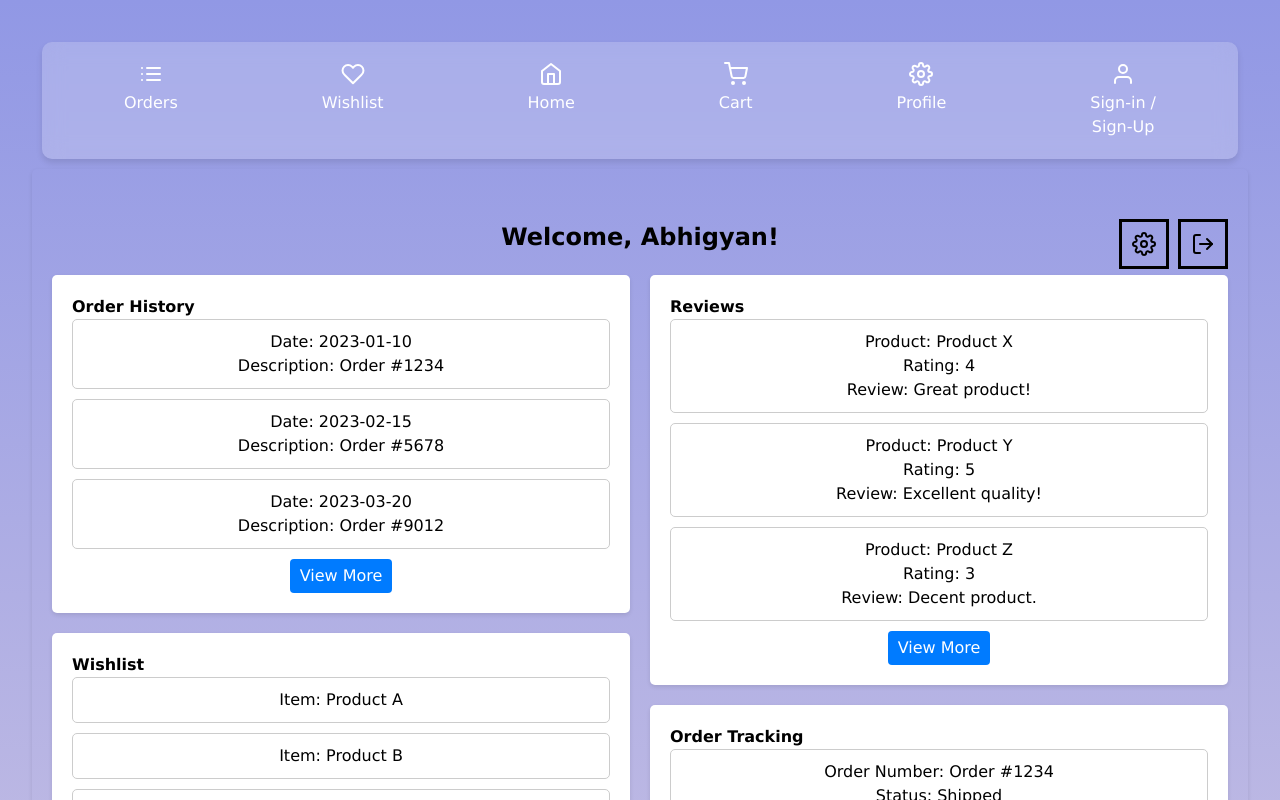
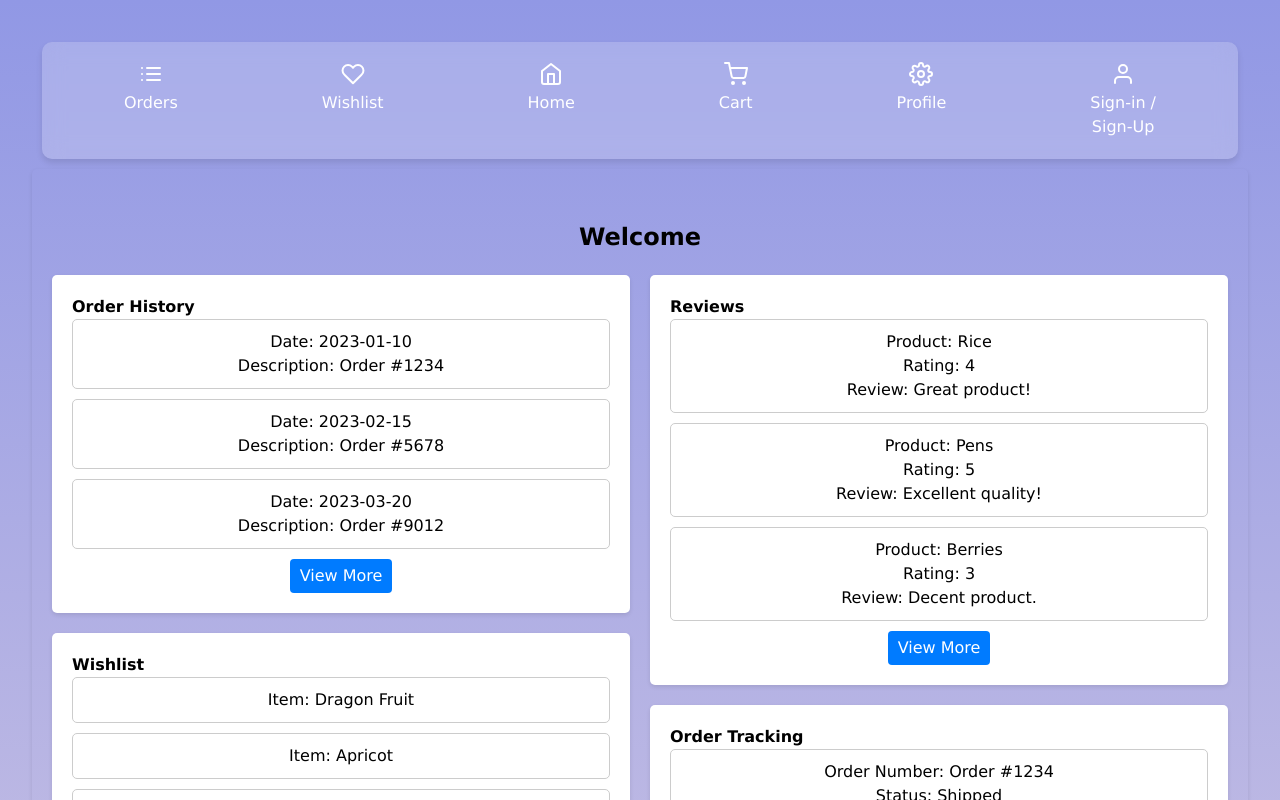
Before and after one commit to abhigyan-c/grocery-shopping-app, a React (Vite) app in the folder Grocery/: page /profile in a window 1280 px wide. Shown: the top 800 px of the page. Built offline with nearby package versions, Linux system fonts and the light colour scheme.

Commit message:
Added logout functionality

```diff
--- a/Grocery/src/App.jsx
+++ b/Grocery/src/App.jsx
@@ -12,6 +12,7 @@ import Login from './pages/Login';
 import Wishlist from './pages/Wishlist';
 import Cart from './pages/Cart';
 import SearchResults from './pages/SearchResults';
+import Logout from './pages/Logout';
 
 
 const Navigation = () => {
@@ -131,6 +132,11 @@ function App() {
     setCustId(customerId);
   };
 
+  const handleLogout = () => {
+    setCustId(0);
+    setLoggedIn(false);
+  }
+
   console.log({custId});
 
   return (
@@ -151,6 +157,7 @@ function App() {
           <Route path='/wishlist/:custId' element={<Wishlist custid={custId}/>} />
           <Route path='/cart/:custId' element={<Cart custid = {custId}/>}/>
           <Route path='/searchresults' element={<SearchResults/>}/>
+          <Route path='/logout' element={<Logout onLogout={handleLogout}/>}/>
       </Routes>
       </div>
     </Router>
--- /dev/null
+++ b/Grocery/src/pages/Logout.jsx
@@ -0,0 +1,13 @@
+import React from 'react'
+import { useNavigate } from 'react-router-dom'
+
+
+
+const Logout = ({onLogout}) => {
+    const navigate = useNavigate();
+
+    onLogout();
+    navigate("/");
+}
+
+export default Logout
--- a/Grocery/src/pages/Profile.jsx
+++ b/Grocery/src/pages/Profile.jsx
@@ -13,15 +13,15 @@ function Profile() {
     // Add more order history entries here
   ]);
   const [wishlist, setWishlist] = useState([
-    { id: 1, item: 'Product A' },
-    { id: 2, item: 'Product B' },
-    { id: 3, item: 'Product C' },
+    { id: 1, item: 'Dragon Fruit' },
+    { id: 2, item: 'Apricot' },
+    { id: 3, item: 'Aluminium Foil' },
     // Add more wishlist items here
   ]);
   const [reviews, setReviews] = useState([
-    { id: 1, product: 'Product X', rating: 4, review: 'Great product!' },
-    { id: 2, product: 'Product Y', rating: 5, review: 'Excellent quality!' },
-    { id: 3, product: 'Product Z', rating: 3, review: 'Decent product.' },
+    { id: 1, product: 'Rice', rating: 4, review: 'Great product!' },
+    { id: 2, product: 'Pens', rating: 5, review: 'Excellent quality!' },
+    { id: 3, product: 'Berries', rating: 3, review: 'Decent product.' },
     // Add more reviews here
   ]);
   const [orderTracking, setOrderTracking] = useState([
@@ -40,11 +40,7 @@ function Profile() {
   return (
     <div className="profile-container">
       <div className='header'>
-      <h2 className="profile-heading">Welcome, {profileName}!</h2>
-      <button onClick={() => setIsEditing(true)} className="settings">
-            <Settings />
-      </button>
-      <button className='logout'><LogOut/></button>
+      <h2 className="profile-heading">Welcome</h2>
       </div>
 
 
```
Also changed, not shown: Grocery/src/pages/Navbar.jsx (+7 -3 lines), 1 other file (tests, documents, lock files or other folders).
